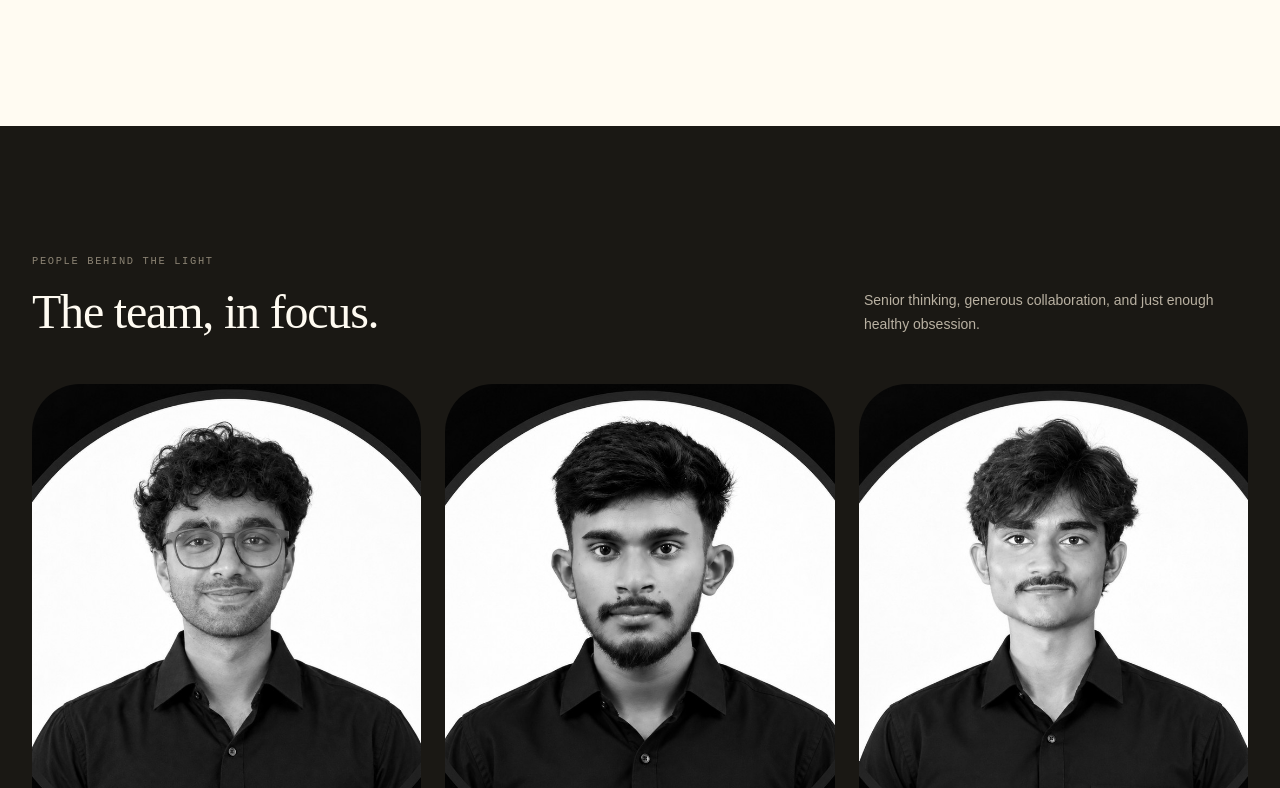
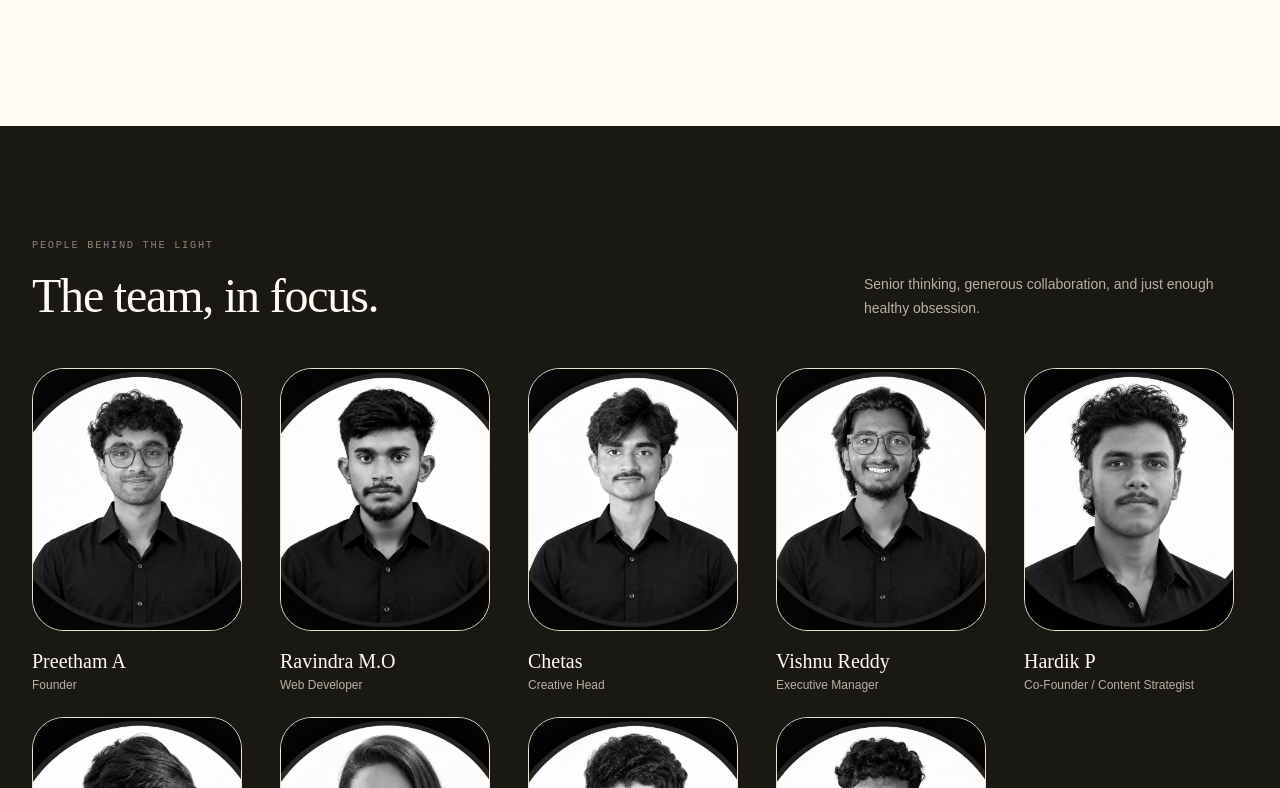
Before and after one commit to RavindraM0/lms, a React (Vite) app: page /about in a window 1280 px wide. Shown: the part 972-1760 px from the top of the page. Built offline with nearby package versions, Linux system fonts and the light colour scheme; a web font is replaced by a local one.

Commit message:
Reduce team member image size and refine grid layout

```diff
--- a/src/pages/About.tsx
+++ b/src/pages/About.tsx
@@ -45,7 +45,34 @@ export default function About() {
         </div>
       </div>
     </section>
-    <section className="bg-[#1a1814] text-[#fffbf2]" data-testid="about-team-section"><div className="mx-auto max-w-[1320px] px-5 py-24 lg:px-8 lg:py-32"><div className="flex flex-col justify-between gap-6 sm:flex-row sm:items-end"><div><Eyebrow>People behind the light</Eyebrow><h2 className="mt-5 font-serif text-5xl tracking-tight">The team, in focus.</h2></div><p className="max-w-sm text-sm leading-6 text-[#b9b1a2]">Senior thinking, generous collaboration, and just enough healthy obsession.</p></div><div className="mt-12 grid gap-6 md:grid-cols-3">{team.map(([name, role, image]) => <div key={name} data-testid={`team-card-${name.toLowerCase().replaceAll(" ", "-")}`}><div className="aspect-[4/5] overflow-hidden rounded-3xl"><img src={image} alt={name} className="size-full object-cover grayscale transition duration-700 hover:scale-105 hover:grayscale-0" /></div><h3 className="mt-5 font-serif text-2xl">{name}</h3><p className="mt-1 text-sm text-[#b9b1a2]">{role}</p></div>)}</div></div></section>
+    <section className="bg-[#1a1814] text-[#fffbf2]" data-testid="about-team-section">
+      <div className="mx-auto max-w-[1320px] px-5 py-20 lg:px-8 lg:py-28">
+        <div className="flex flex-col justify-between gap-6 sm:flex-row sm:items-end">
+          <div>
+            <Eyebrow>People behind the light</Eyebrow>
+            <h2 className="mt-5 font-serif text-4xl tracking-tight sm:text-5xl">The team, in focus.</h2>
+          </div>
+          <p className="max-w-sm text-sm leading-6 text-[#b9b1a2]">
+            Senior thinking, generous collaboration, and just enough healthy obsession.
+          </p>
+        </div>
+        <div className="mt-12 grid grid-cols-2 sm:grid-cols-3 md:grid-cols-4 lg:grid-cols-5 gap-5 sm:gap-6">
+          {team.map(([name, role, image]) => (
+            <div key={name} data-testid={`team-card-${name.toLowerCase().replaceAll(" ", "-")}`}>
+              <div className="aspect-[4/5] max-w-[210px] w-full overflow-hidden rounded-2xl border border-white/10 bg-[#24211c]">
+                <img
+                  src={image}
+                  alt={name}
+                  className="size-full object-cover grayscale transition duration-700 hover:scale-105 hover:grayscale-0"
+                />
+              </div>
+              <h3 className="mt-4 font-serif text-lg sm:text-xl font-medium">{name}</h3>
+              <p className="mt-0.5 text-xs text-[#b9b1a2]">{role}</p>
+            </div>
+          ))}
+        </div>
+      </div>
+    </section>
     <section className="mx-auto max-w-[1320px] px-5 py-24 lg:px-8 lg:py-32" data-testid="about-difference-section">
       <div className="grid gap-12 lg:grid-cols-2 lg:items-center">
         <div>
```
